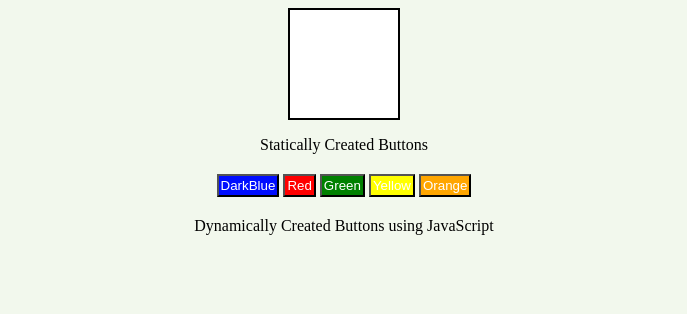
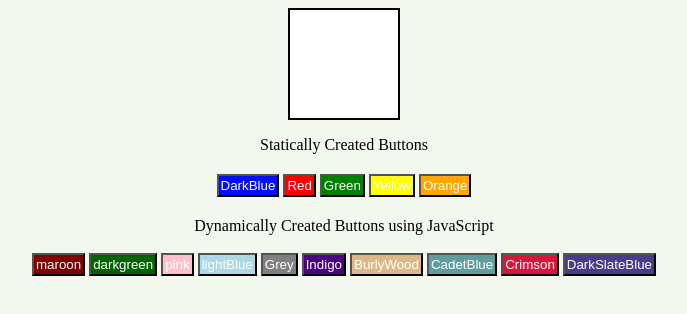
Before and after one commit to ramanshu8860/JavaScript-Basic-Projectss, a plain HTML site: page DynammicColorChange/index.html in a window 1280 px wide. Shown: the whole page, without its empty margins (296-983 px from the left). Drawn offline with Linux system fonts and the light colour scheme.

Commit message:
finalCode

```diff
--- a/DynammicColorChange/App.js
+++ b/DynammicColorChange/App.js
@@ -3,7 +3,8 @@ function changeColor(color) {
   DynammicBox.style.background = color;
 }
 
-var colors = ["maroon","darkGreen"];
+var colors = ["maroon","darkgreen", "pink", "lightBlue", "Grey",
+    "Indigo", "BurlyWood", "CadetBlue", "Crimson", "DarkSlateBlue"];
 let outputDiv = document.getElementById("dynamicallyCreated");
 for (var i = 0; i < colors.length; i++) {
   var createButton = document.createElement("button");
@@ -15,9 +16,9 @@ for (var i = 0; i < colors.length; i++) {
 
   (function (color) {
     console.log("color is: ", color);
-    item.onclick = () => {
+    createButton.onclick = () => {
       return changeColor(color);
     };
-  })(colors[i]);
+  })(colors[i]);``
   outputDiv.appendChild(createButton);
 }
--- a/DynammicColorChange/style.css
+++ b/DynammicColorChange/style.css
@@ -25,3 +25,8 @@ p{
   padding: 2px;
   color: white;
 }
+
+#dynamicallyCreated{
+    display: flex;
+    justify-content: center;
+}
```
